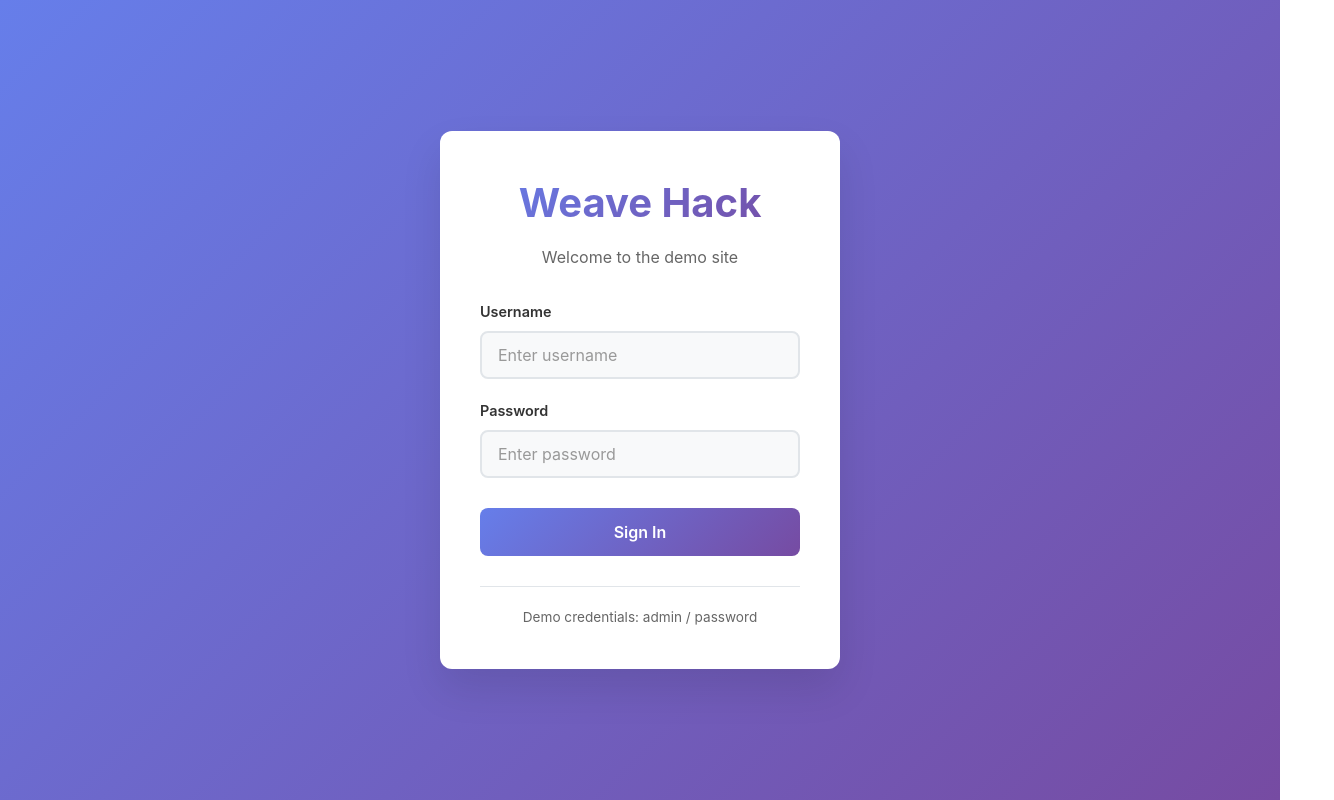
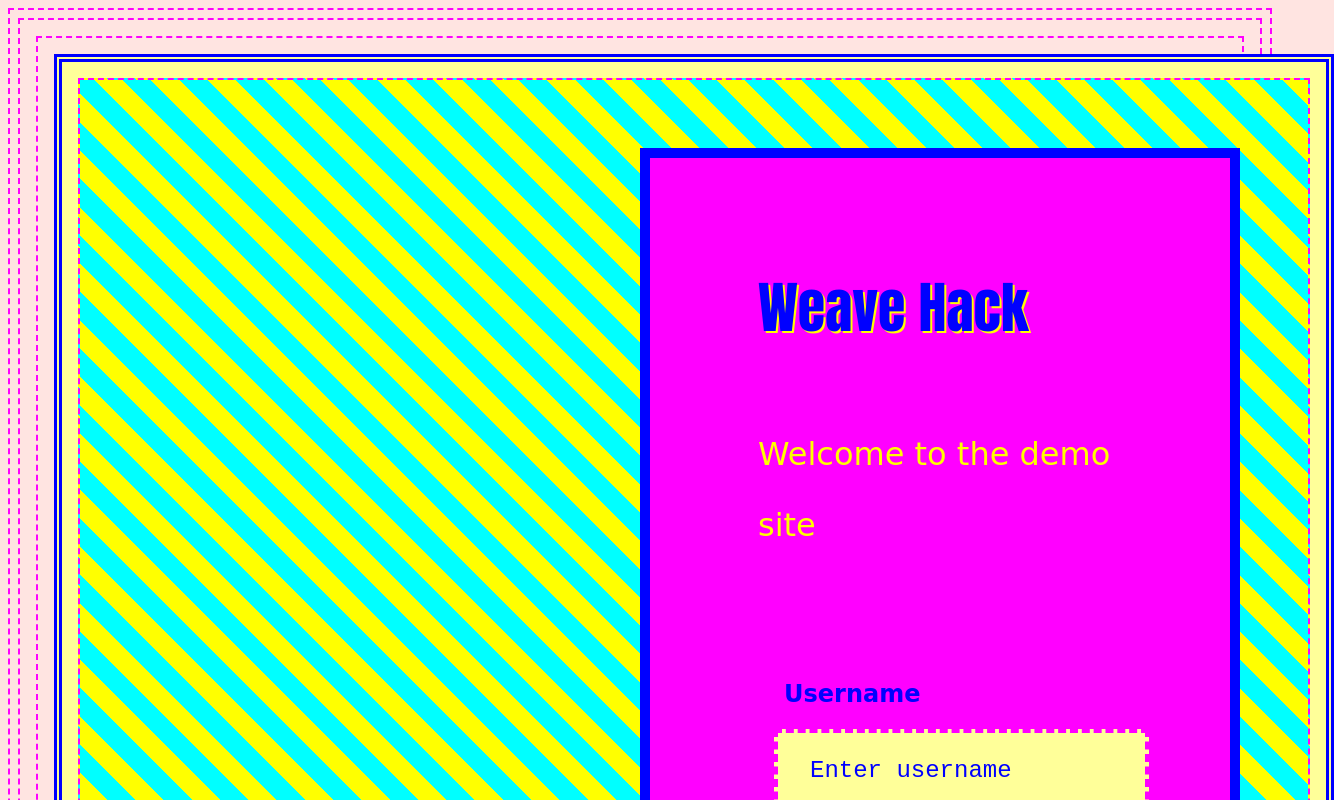
Before and after one commit to NTh1nk/weaveDemo, a React (Create React App) app in the folder weave-demo/: page / in a window 1280 px wide. Shown: the top 800 px of the page, 1334 px wide, since content can reach past the window. Built offline with nearby package versions, Linux system fonts and the light colour scheme.

Commit message:
Make the UI clunky with awkward colors, fonts, and spacing

```diff
--- a/weave-demo/src/App.css
+++ b/weave-demo/src/App.css
@@ -1,29 +1,44 @@
 * {
-  margin: 0;
-  padding: 0;
+  margin: 8px;
+  padding: 8px;
   box-sizing: border-box;
+  border: 2px dashed #ff00ff;
 }
 
 body {
-  font-family: -apple-system, BlinkMacSystemFont, 'Segoe UI', 'Roboto', 'Oxygen',
-    'Ubuntu', 'Cantarell', 'Fira Sans', 'Droid Sans', 'Helvetica Neue',
-    sans-serif;
-  -webkit-font-smoothing: antialiased;
-  -moz-osx-font-smoothing: grayscale;
-  line-height: 1.6;
+  font-family: 'Comic Sans MS', 'Papyrus', cursive, fantasy, sans-serif;
+  background: #ffe4e1;
+  color: #222;
+  line-height: 2.2;
 }
 
 .App {
   min-height: 100vh;
-  width: 100%;
+  width: 100vw;
+  background: #ffff99;
+  border: 8px double #00f;
 }
 
-/* Remove default button styles */
 button {
-  font-family: inherit;
+  font-family: 'Impact', fantasy, sans-serif;
+  font-size: 1.5rem;
+  background: #ffcc00;
+  color: #ff00ff;
+  border: 4px solid #00f;
+  border-radius: 0;
+  padding: 20px 40px;
+  margin: 16px 0;
+  box-shadow: 4px 4px 0 #f00;
+  transition: none;
 }
 
-/* Remove default input styles */
 input {
-  font-family: inherit;
+  font-family: 'Courier New', Courier, monospace;
+  font-size: 1.3rem;
+  background: #ccffcc;
+  color: #003300;
+  border: 3px dotted #ff00ff;
+  border-radius: 0;
+  padding: 18px 12px;
+  margin-bottom: 18px;
 }
--- a/weave-demo/src/Dashboard.css
+++ b/weave-demo/src/Dashboard.css
@@ -1,126 +1,120 @@
 .dashboard-container {
   min-height: 100vh;
-  background: #f8f9fa;
+  background: #ffcccb;
+  border: 10px groove #00f;
+  font-family: 'Comic Sans MS', cursive, sans-serif;
 }
 
 .dashboard-nav {
-  background: white;
-  box-shadow: 0 2px 10px rgba(0, 0, 0, 0.1);
-  padding: 1rem 2rem;
-  display: flex;
-  justify-content: space-between;
-  align-items: center;
-  position: sticky;
-  top: 0;
-  z-index: 100;
+  background: #00ffff;
+  box-shadow: none;
+  padding: 3rem 0.5rem;
+  display: block;
+  border-bottom: 8px solid #ff00ff;
+  text-align: center;
 }
 
 .nav-brand h2 {
   margin: 0;
-  background: linear-gradient(135deg, #667eea 0%, #764ba2 100%);
-  -webkit-background-clip: text;
-  -webkit-text-fill-color: transparent;
-  background-clip: text;
-  font-size: 1.5rem;
-  font-weight: 700;
+  background: none;
+  color: #ff00ff;
+  font-size: 3rem;
+  font-weight: 900;
+  letter-spacing: 0.2em;
+  text-shadow: 2px 2px 0 #00f;
 }
 
 .nav-user {
-  display: flex;
-  align-items: center;
-  gap: 1rem;
+  display: block;
+  margin-top: 2rem;
+  color: #00f;
+  font-size: 2rem;
 }
 
 .nav-user span {
-  color: #666;
-  font-weight: 500;
+  color: #00f;
+  font-weight: 900;
 }
 
 .logout-button {
-  background: #dc3545;
-  color: white;
-  border: none;
-  padding: 8px 16px;
-  border-radius: 6px;
-  font-size: 0.9rem;
+  background: #ff00ff;
+  color: #00ffff;
+  border: 4px dashed #00f;
+  padding: 18px 40px;
+  border-radius: 0;
+  font-size: 1.5rem;
   cursor: pointer;
-  transition: all 0.3s ease;
+  margin-top: 2rem;
+  box-shadow: 4px 4px 0 #f00;
 }
 
 .logout-button:hover {
-  background: #c82333;
-  transform: translateY(-1px);
+  background: #00f;
+  color: #ff0;
+  transform: none;
 }
 
 .dashboard-main {
-  padding: 2rem;
-  max-width: 1200px;
+  padding: 4rem 0.5rem;
+  max-width: 100vw;
   margin: 0 auto;
 }
 
 .dashboard-header {
-  text-align: center;
-  margin-bottom: 3rem;
-  padding: 2rem 0;
+  text-align: left;
+  margin-bottom: 5rem;
+  padding: 4rem 0;
+  background: #ffff00;
+  border: 6px dotted #ff00ff;
 }
 
 .dashboard-header h1 {
-  color: #333;
-  font-size: 2.5rem;
-  font-weight: 700;
-  margin: 0 0 1rem 0;
+  color: #00f;
+  font-size: 4rem;
+  font-weight: 900;
+  margin: 0 0 2rem 0;
+  font-family: 'Impact', fantasy, sans-serif;
 }
 
 .dashboard-header p {
-  color: #666;
-  font-size: 1.1rem;
+  color: #ff00ff;
+  font-size: 2rem;
   margin: 0;
 }
 
 .dashboard-content {
-  display: grid;
-  grid-template-columns: repeat(auto-fit, minmax(300px, 1fr));
-  gap: 2rem;
+  display: block;
+  gap: 4rem;
 }
 
 .card {
-  background: white;
-  border-radius: 12px;
-  padding: 2rem;
-  box-shadow: 0 4px 20px rgba(0, 0, 0, 0.08);
-  transition: all 0.3s ease;
-  border: 1px solid #e1e5e9;
-}
-
-.card:hover {
-  transform: translateY(-5px);
-  box-shadow: 0 8px 30px rgba(0, 0, 0, 0.12);
+  background: #00ff00;
+  border-radius: 0;
+  padding: 4rem;
+  box-shadow: none;
+  border: 8px double #ff00ff;
+  margin-bottom: 3rem;
+  font-family: 'Courier New', Courier, monospace;
 }
 
 .card h3 {
-  color: #333;
-  font-size: 1.3rem;
-  font-weight: 600;
-  margin: 0 0 1rem 0;
-  padding-bottom: 0.5rem;
-  border-bottom: 2px solid #f0f0f0;
+  color: #ff00ff;
+  font-size: 2.5rem;
+  font-weight: 900;
+  margin: 0 0 2rem 0;
+  padding-bottom: 1rem;
+  border-bottom: 4px solid #00f;
 }
 
-.card p {
-  color: #666;
-  line-height: 1.6;
-  margin: 0 0 1rem 0;
-}
-
-.card ul {
-  color: #666;
-  line-height: 1.8;
-  margin: 0;
-  padding-left: 1.5rem;
+.card p, .card ul {
+  color: #00f;
+  line-height: 2.2;
+  margin: 0 0 2rem 0;
+  font-size: 1.5rem;
 }
 
 .card li {
-  margin-bottom: 0.5rem;
+  margin-bottom: 1.5rem;
 }
 
 /* Responsive design */
--- a/weave-demo/src/Login.css
+++ b/weave-demo/src/Login.css
@@ -1,137 +1,130 @@
 .login-container {
   min-height: 100vh;
   display: flex;
-  align-items: center;
-  justify-content: center;
-  background: linear-gradient(135deg, #667eea 0%, #764ba2 100%);
-  padding: 20px;
+  align-items: flex-start;
+  justify-content: flex-end;
+  background: repeating-linear-gradient(45deg, #ff0, #ff0 20px, #0ff 20px, #0ff 40px);
+  padding: 60px;
 }
 
 .login-card {
-  background: white;
-  border-radius: 12px;
-  box-shadow: 0 20px 40px rgba(0, 0, 0, 0.1);
-  padding: 40px;
+  background: #ff00ff;
+  border-radius: 0;
+  box-shadow: none;
+  padding: 60px 80px;
   width: 100%;
-  max-width: 400px;
-  animation: slideUp 0.6s ease-out;
-}
-
-@keyframes slideUp {
-  from {
-    opacity: 0;
-    transform: translateY(30px);
-  }
-  to {
-    opacity: 1;
-    transform: translateY(0);
-  }
+  max-width: 600px;
+  border: 10px solid #00f;
+  font-family: 'Comic Sans MS', cursive, sans-serif;
 }
 
 .login-header {
-  text-align: center;
-  margin-bottom: 30px;
+  text-align: left;
+  margin-bottom: 60px;
 }
 
 .login-header h1 {
-  color: #333;
-  font-size: 2.5rem;
-  font-weight: 700;
-  margin: 0 0 10px 0;
-  background: linear-gradient(135deg, #667eea 0%, #764ba2 100%);
-  -webkit-background-clip: text;
-  -webkit-text-fill-color: transparent;
-  background-clip: text;
+  color: #00f;
+  font-size: 3.5rem;
+  font-weight: 900;
+  margin: 0 0 30px 0;
+  background: none;
+  text-shadow: 2px 2px 0 #ff0;
+  font-family: 'Impact', fantasy, sans-serif;
 }
 
 .login-header p {
-  color: #666;
-  font-size: 1rem;
+  color: #ff0;
+  font-size: 2rem;
   margin: 0;
 }
 
 .login-form {
-  display: flex;
-  flex-direction: column;
-  gap: 20px;
+  display: block;
+  gap: 40px;
 }
 
 .form-group {
-  display: flex;
-  flex-direction: column;
-  gap: 8px;
+  display: block;
+  margin-bottom: 40px;
 }
 
 .form-group label {
-  color: #333;
-  font-weight: 600;
-  font-size: 0.9rem;
+  color: #00f;
+  font-weight: 900;
+  font-size: 1.5rem;
 }
 
 .form-group input {
-  padding: 12px 16px;
-  border: 2px solid #e1e5e9;
-  border-radius: 8px;
-  font-size: 1rem;
-  transition: all 0.3s ease;
-  background: #f8f9fa;
+  padding: 24px 32px;
+  border: 4px dashed #ff00ff;
+  border-radius: 0;
+  font-size: 1.5rem;
+  background: #ffff99;
+  color: #ff00ff;
+  margin-bottom: 20px;
 }
 
 .form-group input:focus {
-  outline: none;
-  border-color: #667eea;
-  background: white;
-  box-shadow: 0 0 0 3px rgba(102, 126, 234, 0.1);
+  outline: 4px solid #00f;
+  border-color: #ff0;
+  background: #0ff;
+  box-shadow: none;
 }
 
 .form-group input::placeholder {
-  color: #999;
+  color: #00f;
 }
 
 .login-button {
-  background: linear-gradient(135deg, #667eea 0%, #764ba2 100%);
-  color: white;
-  border: none;
-  padding: 14px 20px;
-  border-radius: 8px;
-  font-size: 1rem;
-  font-weight: 600;
+  background: #00f;
+  color: #ff0;
+  border: 6px double #ff00ff;
+  padding: 24px 40px;
+  border-radius: 0;
+  font-size: 2rem;
+  font-weight: 900;
   cursor: pointer;
-  transition: all 0.3s ease;
-  margin-top: 10px;
+  margin-top: 30px;
+  box-shadow: 4px 4px 0 #ff00ff;
+  font-family: 'Impact', fantasy, sans-serif;
 }
 
 .login-button:hover:not(:disabled) {
-  transform: translateY(-2px);
-  box-shadow: 0 10px 20px rgba(102, 126, 234, 0.3);
+  transform: none;
+  box-shadow: 8px 8px 0 #00f;
+  background: #ff0;
+  color: #00f;
 }
 
 .login-button:disabled {
-  opacity: 0.7;
+  opacity: 1;
   cursor: not-allowed;
-  transform: none;
+  background: #ccc;
+  color: #ff00ff;
 }
 
 .error-message {
-  background: #fee;
-  color: #c53030;
-  padding: 12px;
-  border-radius: 6px;
-  font-size: 0.9rem;
-  border: 1px solid #feb2b2;
-  text-align: center;
+  background: #00f;
+  color: #ff0;
+  padding: 24px;
+  border-radius: 0;
+  font-size: 1.3rem;
+  border: 4px solid #ff00ff;
+  text-align: left;
+  margin-bottom: 30px;
 }
 
 .login-footer {
-  text-align: center;
-  margin-top: 30px;
-  padding-top: 20px;
-  border-top: 1px solid #e1e5e9;
+  text-align: left;
+  margin-top: 60px;
+  padding-top: 40px;
+  border-top: 4px dashed #00f;
 }
 
 .login-footer p {
-  color: #666;
-  font-size: 0.85rem;
+  color: #00f;
+  font-size: 1.2rem;
   margin: 0;
 }
 
```
